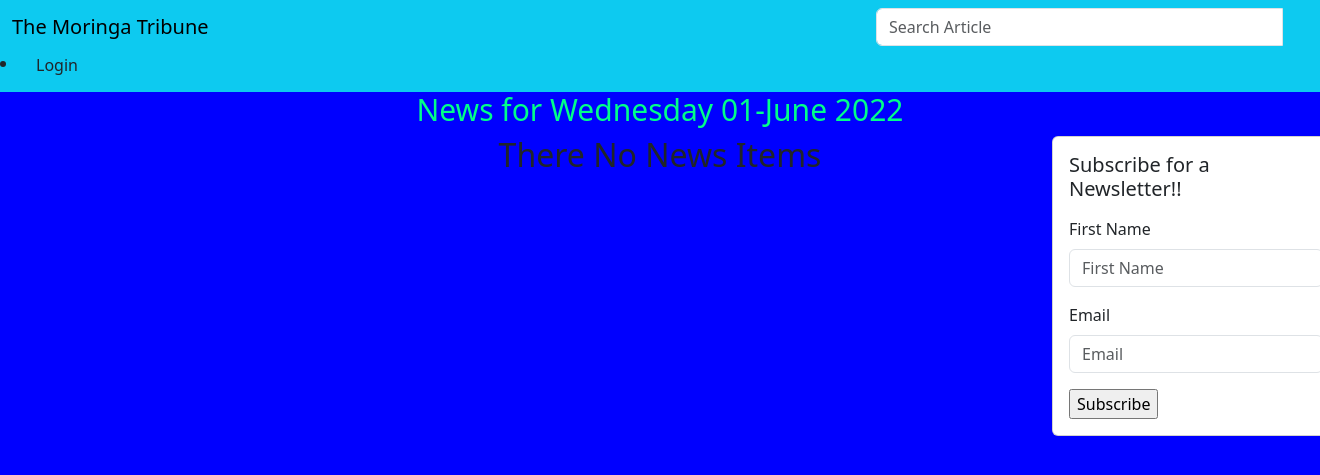
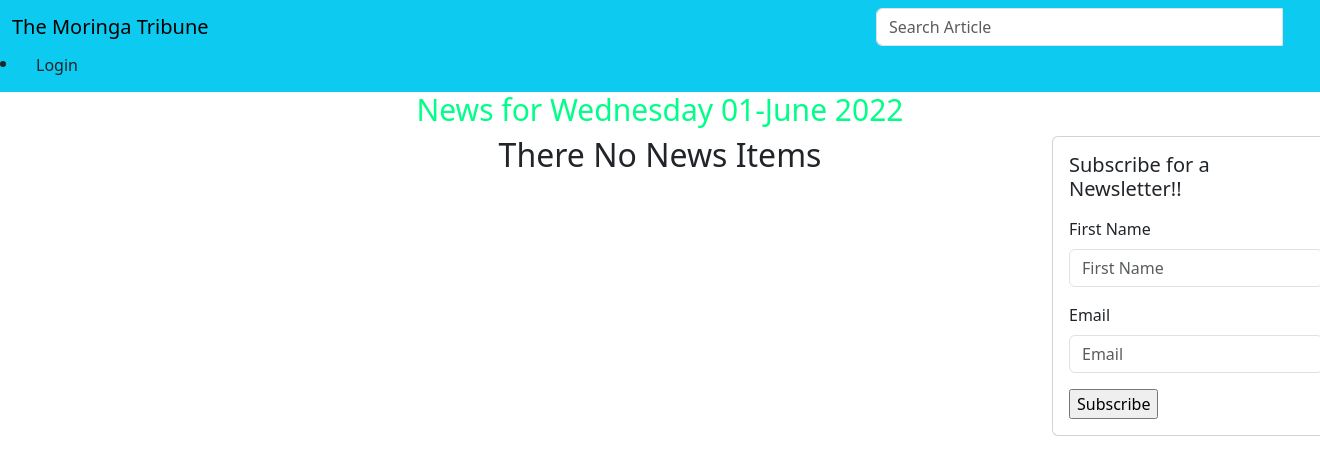
Before and after one commit to JamesMusembi/James-Tribune, a Django app: page / in a window 1320 px wide. Shown: the top 475 px of the page. Run offline with Django 3.2, Linux system fonts and the light colour scheme; data that the repository does not hold is empty; some libraries are stand-ins or nearby versions.

Commit message:
django authentication

```diff
--- a/news/models.py
+++ b/news/models.py
@@ -1,6 +1,7 @@
 from django.db import models
 import datetime as dt
 from django.contrib.auth.models import User
+
 
 # Create your models here.
 class Editor(models.Model):
--- a/static/css/basenews.css
+++ b/static/css/basenews.css
@@ -14,5 +14,5 @@ img:hover {
 }
 
 body{
-  background-color: #00ff;
+  background-color: white;
 }
```
Also changed, not shown: media/articles/city_jfZjLZW.jpg (added).
